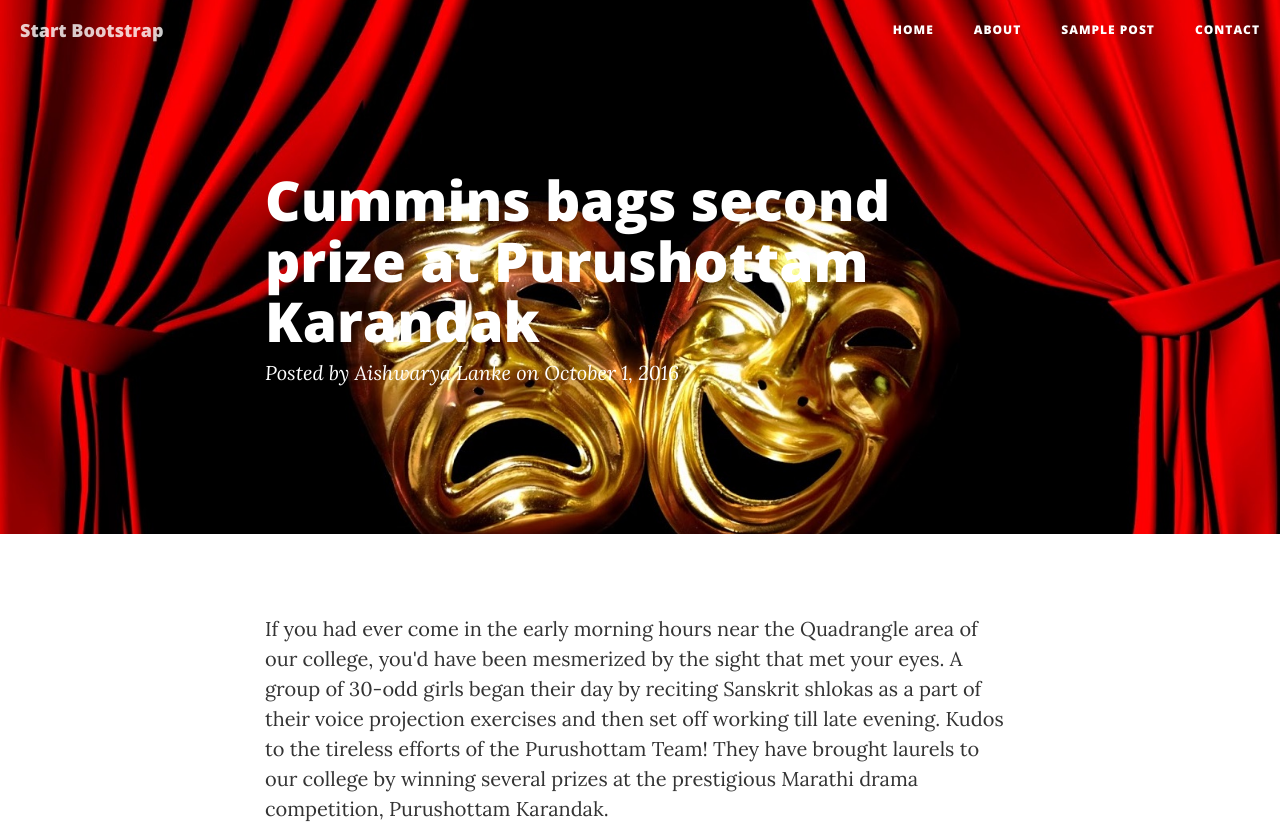
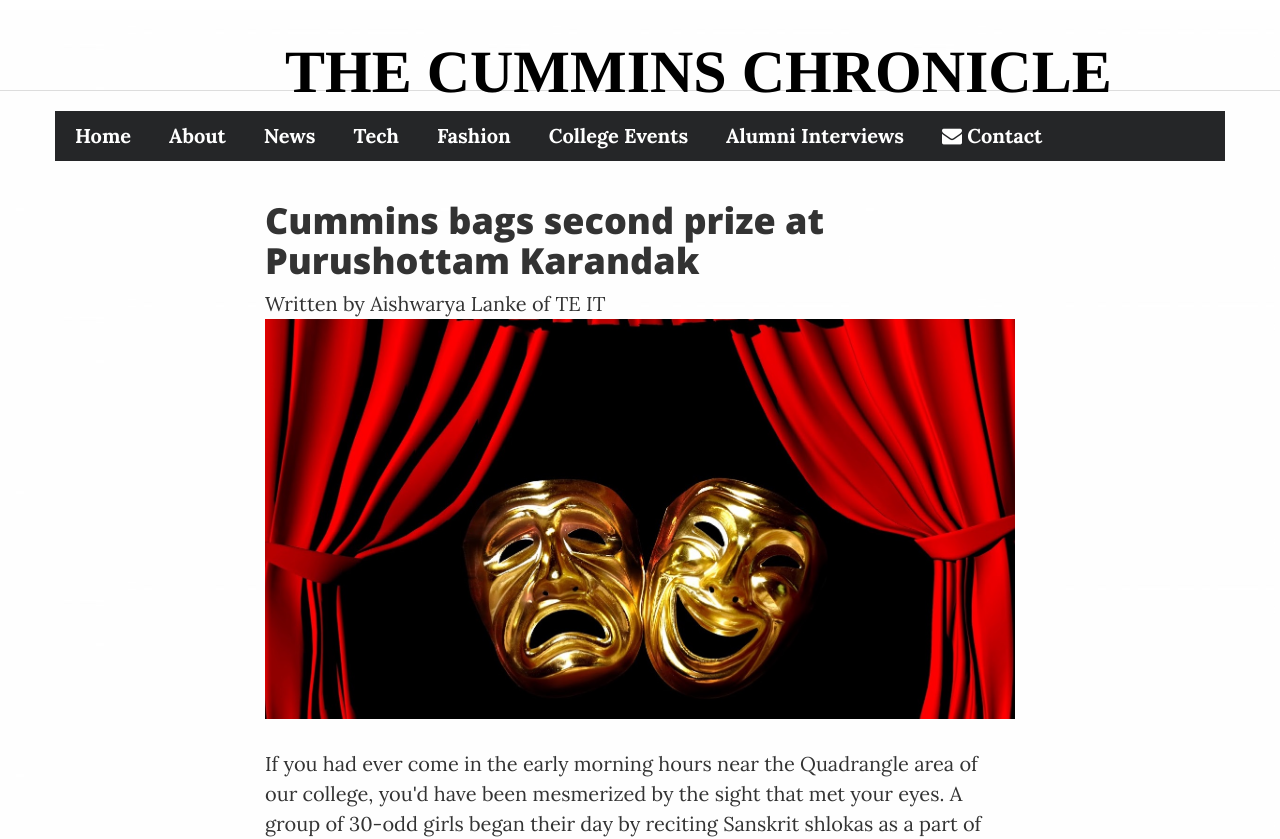
Before and after one commit to TheCumminsChronicle/TheCumminsChronicle.github.io, a website: page articles/Article-9.html in a window 1280 px wide. Shown: the top 839 px of the page. Drawn offline with nearby package versions, Linux system fonts and the light colour scheme; files whose address does not match are found by name; a web font is replaced by a local one.

Commit message:
Update Article-9.html

```diff
--- a/articles/Article-9.html
+++ b/articles/Article-9.html
@@ -1,16 +1,40 @@
 
 <!DOCTYPE html>
 <html lang="en">
+<head>
+    <meta charset="utf-8" />
+    <meta http-equiv="X-UA-Compatible" content="IE=edge" />
+    <meta name="viewport" content="width=device-width, initial-scale=1" />
+    <meta name="description" content="The Cummins Chronicle">
+    <meta name="author" content="http://www.365bootstrap.com">
 
-<head>
+    <title>Purushottam Karandak</title>
 
-    <meta charset="utf-8">
-    <meta http-equiv="X-UA-Compatible" content="IE=edge">
-    <meta name="viewport" content="width=device-width, initial-scale=1">
-    <meta name="description" content="">
-    <meta name="author" content="">
+    <!-- Bootstrap Core CSS -->
+    <link rel="stylesheet" href="../css/bootstrap.min.css"  type="text/css">
 
-    <title>Purushottam Karandak 2016</title>
+	<!-- Owl Carousel Assets -->
+    <link href="../owl-carousel/owl.carousel.css" rel="stylesheet">
+    <link href="../owl-carousel/owl.theme.css" rel="stylesheet">
+
+	<!-- Custom CSS -->
+    <link rel="stylesheet" href="../css/style.css">
+	 <link href="../css/bootstrap-datetimepicker.min.css" rel="stylesheet" media="screen">
+
+	<!-- Custom Fonts -->
+    <link rel="stylesheet" href="../font-awesome-4.4.0/css/font-awesome.min.css"  type="text/css">
+
+	<!-- jQuery and Modernizr-->
+	<script src="../js/jquery-2.1.1.js"></script>
+
+	<!-- Core JavaScript Files -->
+    <script src="../js/bootstrap.min.js"></script>
+
+	<!-- HTML5 Shim and Respond.js IE8 support of HTML5 elements and media queries -->
+    <!-- WARNING: Respond.js doesn't work if you view the page via file:// -->
+    <!--[if lt IE 9]>
+        <script src="../js/html5shiv.js"></script>
+        <script src="../js/respond.min.js"></script>
 
 <!-- Bootstrap Core CSS -->
     <link href="vendor/bootstrap/css/bootstrap.min.css" rel="stylesheet">
@@ -29,53 +53,78 @@
         <script src="https://oss.maxcdn.com/libs/html5shiv/3.7.0/html5shiv.js"></script>
         <script src="https://oss.maxcdn.com/libs/respond.js/1.4.2/respond.min.js"></script>
     <![endif]-->
+<style>
+.container1{
+height: 80px;
+background-image: url("images/white.jpg");
+}
+.heading-1{
+font-size: 60px;
+font-family: "Lucida Calligraphy",Times, serif;
+margin-top: 20px;
+margin-left: 300px;
+}
+body{
+background-image: url("images/white.jpg");
+}
+
+</style>
 </head>
 
 <body>
+<header>
+	<!--Top-->
+	<nav id="top">
+		<div class="container1">
 
-    <!-- Navigation -->
-    <nav class="navbar navbar-default navbar-custom navbar-fixed-top">
-        <div class="container-fluid">
-            <!-- Brand and toggle get grouped for better mobile display -->
-            <div class="navbar-header page-scroll">
-                <button type="button" class="navbar-toggle" data-toggle="collapse" data-target="#bs-example-navbar-collapse-1">
-                    <span class="sr-only">Toggle navigation</span>
-                    Menu <i class="fa fa-bars"></i>
-                </button>
-                <a class="navbar-brand" href="index.html">Start Bootstrap</a>
+
+
+			<div class="row">
+
+				<div class="heading-1">
+					<strong>THE CUMMINS CHRONICLE</strong>
 				</div>
 
-            <!-- Collect the nav links, forms, and other content for toggling -->
-            <div class="collapse navbar-collapse" id="bs-example-navbar-collapse-1">
-                <ul class="nav navbar-nav navbar-right">
-                    <li>
-                        <a href="index.html">Home</a>
-                    </li>
-                    <li>
-                        <a href="about.html">About</a>
-                    </li>
-                    <li>
-                        <a href="post.html">Sample Post</a>
-                    </li>
-                    <li>
-                        <a href="contact.html">Contact</a>
-                    </li>
+			</div>
+		</div>
+	</nav>
+
+	<!--Navigation-->
+    <nav id="menu" class="navbar container">
+		<div class="navbar-header">
+			<button type="button" class="btn btn-navbar navbar-toggle" data-toggle="collapse" data-target=".navbar-ex1-collapse"><i class="fa fa-bars"></i></button>
+			<!--<a class="navbar-brand" href="index.html">
+				<div class="logo"><span>Home</span></div>
+			</a>-->
+		</div>
+		<div class="collapse navbar-collapse navbar-ex1-collapse">
+			<ul class="nav navbar-nav">
+				<li><a href="../index.html">Home</a></li>
+				<li><a href="../about.html">About</a></li>
+				<li><a href="../news.html">News</a></li>
+				<li><a href="../tech.html">Tech</a></li>
+				<li><a href="../fashion.html">Fashion</a></li>
+				<li><a href="../events.html">College Events</a></li>
+				<li><a href="../alumni.html">Alumni Interviews</a></li>
+
+
+				<li><a href="../contact.html"><i class="fa fa-envelope"></i> Contact</a></li>
 			</ul>
+
 		</div>
-            <!-- /.navbar-collapse -->
-        </div>
-        <!-- /.container -->
 	</nav>
+</header>
 
     <!-- Page Header -->
     <!-- Set your background image for this header on the line below. -->
-    <header class="intro-header" style="background-image: url('img/Article-9-1.jpg')">
+    <!--<header class="intro-header" style="background-image: url('img/Article-9-1.jpg')">-->
         <div class="container">
             <div class="row">
                 <div class="col-lg-8 col-lg-offset-2 col-md-10 col-md-offset-1">
                     <div class="post-heading">
                         <h1>Cummins bags second prize at Purushottam Karandak</h1>
-                        <span class="meta">Posted by Aishwarya Lanke on October 1, 2016</span>
+                        <span class="meta">Written by Aishwarya Lanke of TE IT</span>
+			    <img src="img/Article-9-1.jpg" align="middle" style="width:100%;height:400px">
                     </div>
                 </div>
             </div>
```
Lines whose indentation alone changed are shown as unchanged.
